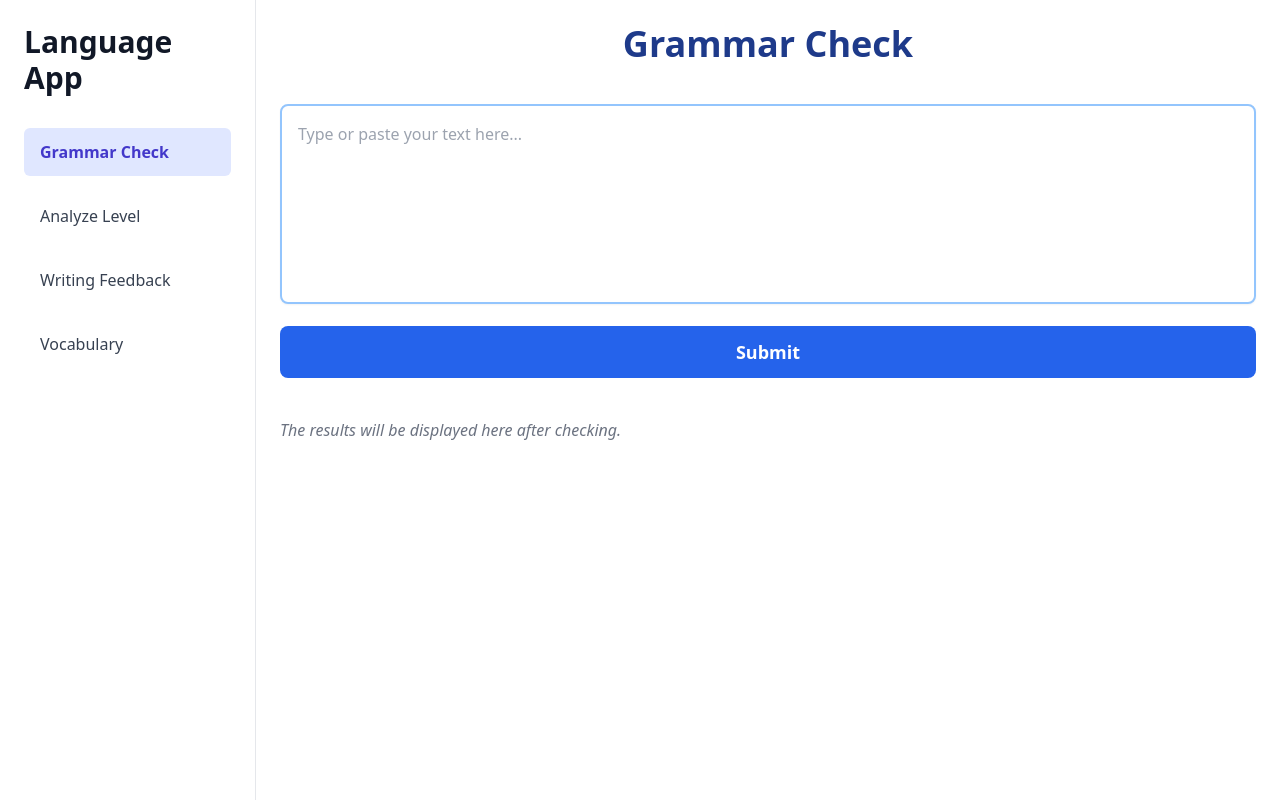
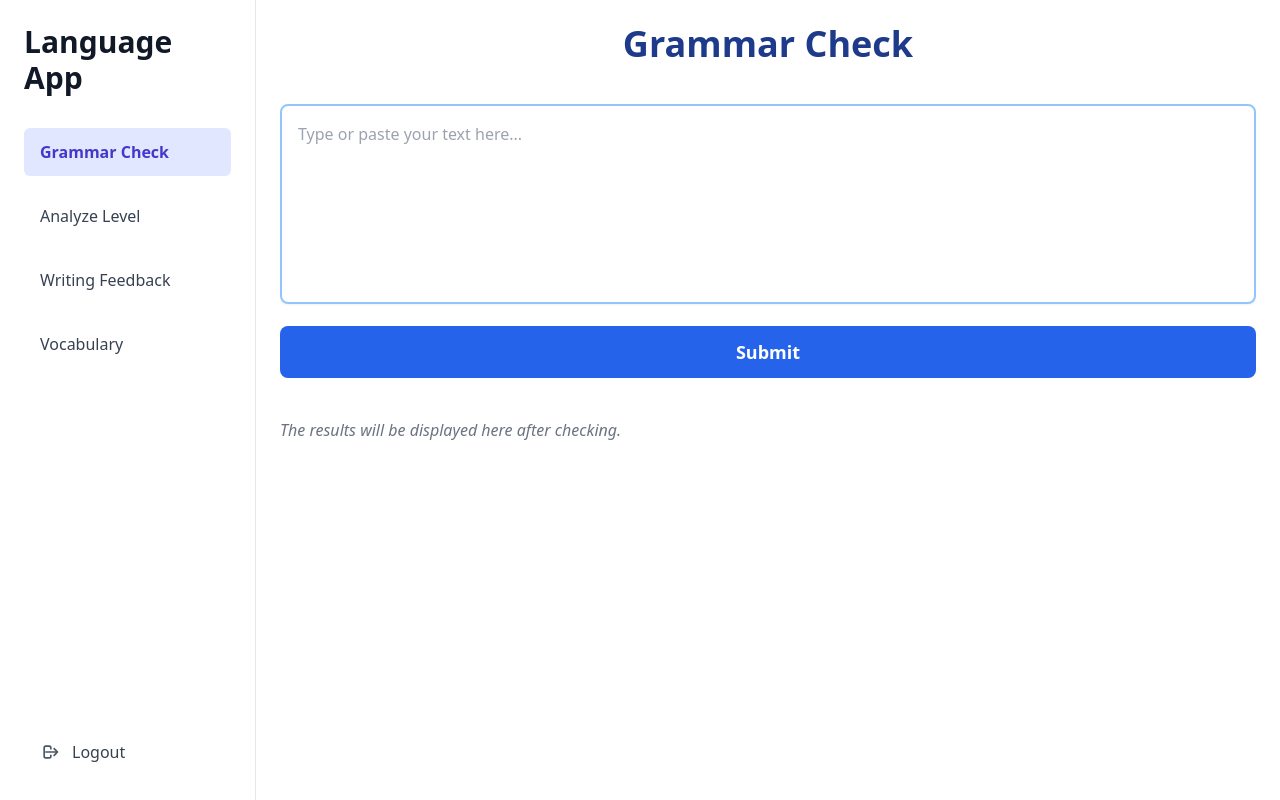
Before and after one commit to lhhmmiii/ai-tutor, a React (Vite) app in the folder frontend/my-app/: page / in a window 1280 px wide. Built offline with nearby package versions, Linux system fonts and the light colour scheme.

Commit message:
add logout icon to sidebar

```diff
--- a/frontend/my-app/src/components/Sidebar.jsx
+++ b/frontend/my-app/src/components/Sidebar.jsx
@@ -1,4 +1,3 @@
-// src/components/Sidebar.jsx
 import { Link, useLocation } from 'react-router-dom';
 
 function Sidebar() {
@@ -11,12 +10,19 @@ function Sidebar() {
     { name: 'Vocabulary', path: '/vocabulary' },
   ];
 
+  // Hàm xử lý logout (ví dụ)
+  const handleLogout = () => {
+    // TODO: Xử lý logout thực tế ở đây (clear token, redirect,...)
+    alert('Logged out!');
+  };
+
   return (
-    <aside className="w-64 bg-white border-r border-gray-200 p-6 flex flex-col">
+    <aside className="w-64 bg-white border-r border-gray-200 p-6 flex flex-col justify-between h-screen">
+      <div>
         <h1 className="text-3xl font-extrabold mb-8 text-gray-900 select-none">
           Language App
         </h1>
-      <nav aria-label="Primary" className="flex flex-col space-y-4"> {/* Tăng khoảng cách giữa các Link */}
+        <nav aria-label="Primary" className="flex flex-col space-y-4">
           {links.map(({ name, path }) => {
             const isActive = location.pathname === path;
             return (
@@ -38,6 +44,27 @@ function Sidebar() {
             );
           })}
         </nav>
+      </div>
+
+      {/* Logout button ở dưới cùng */}
+      <button
+        onClick={handleLogout}
+        className="mt-6 flex items-center px-4 py-3 text-gray-700 hover:bg-gray-100 rounded-md focus:outline-none focus:ring-2 focus:ring-indigo-500 focus:ring-offset-2 transition-colors duration-200"
+      >
+        {/* Icon logout (SVG) */}
+        <svg
+          className="w-5 h-5 mr-3 text-gray-600"
+          fill="none"
+          stroke="currentColor"
+          strokeWidth={2}
+          viewBox="0 0 24 24"
+          xmlns="http://www.w3.org/2000/svg"
+          aria-hidden="true"
+        >
+          <path strokeLinecap="round" strokeLinejoin="round" d="M17 16l4-4m0 0l-4-4m4 4H7m6 4v1a2 2 0 01-2 2H7a2 2 0 01-2-2V7a2 2 0 012-2h4a2 2 0 012 2v1" />
+        </svg>
+        Logout
+      </button>
     </aside>
   );
 }
```
Lines whose indentation alone changed are shown as unchanged.
